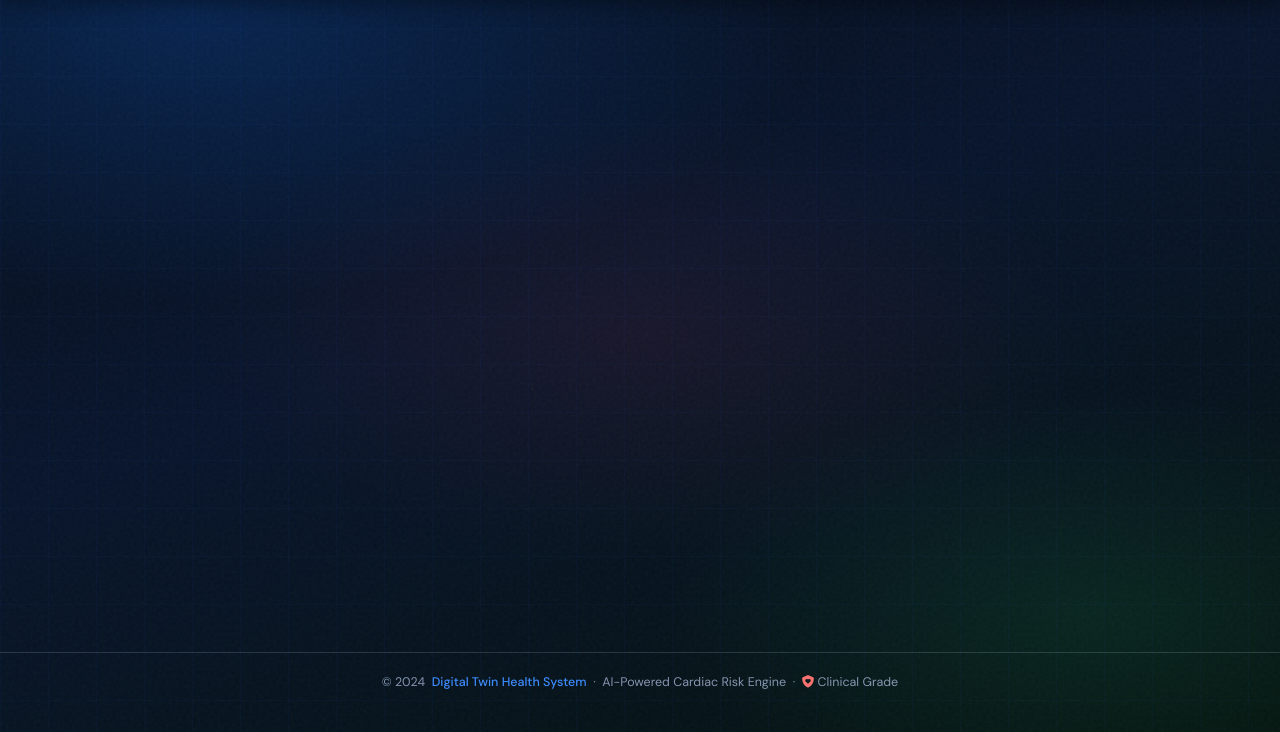
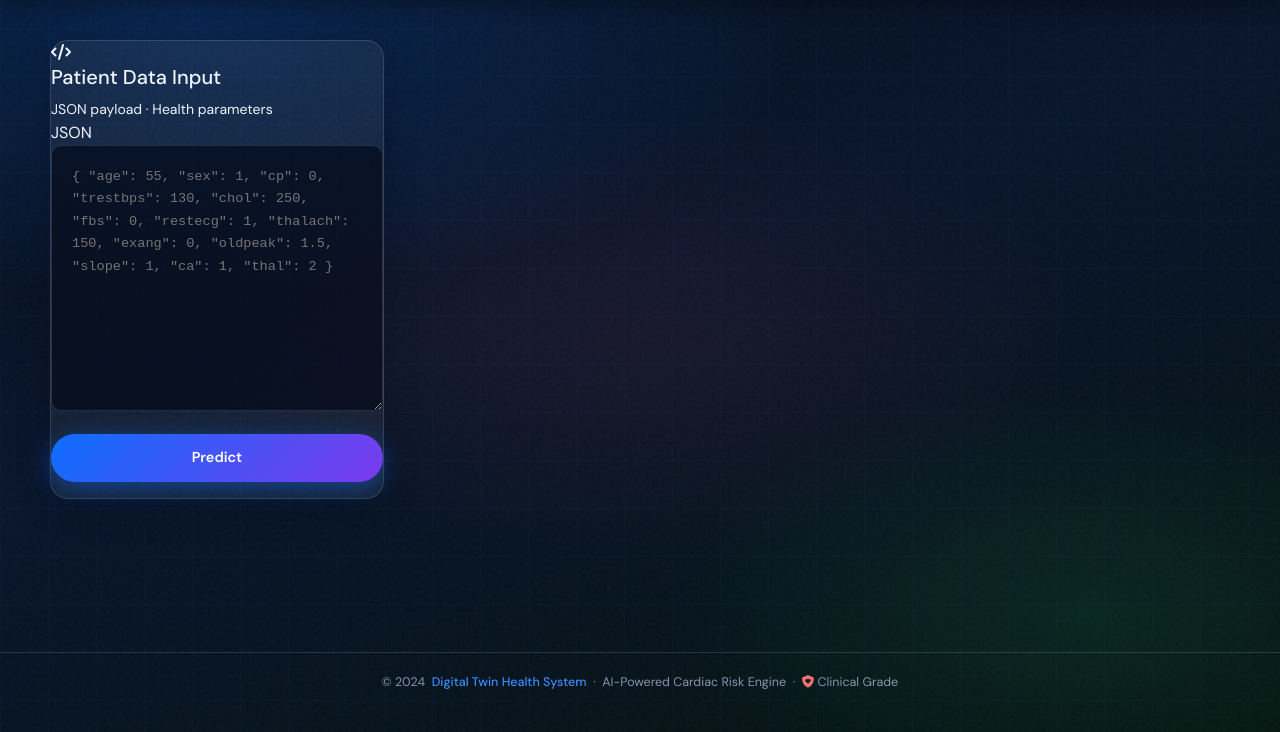
Before and after one commit to abhi-patil-10/SpamShield-AI, a Flask app: page / in a window 1280 px wide. Shown: the part 68-800 px from the top of the page. Run offline with Flask 3, Linux system fonts and the light colour scheme; parts of the project's set-up code (start-up, migrations or seed data) failed here and were passed over; some libraries are stand-ins or nearby versions.

Commit message:
Made UI working and values are updating now

```diff
--- a/backend/app.py
+++ b/backend/app.py
@@ -19,7 +19,7 @@ def predict():
     prediction  = 0
     health_score = 0
     if request.method == "POST":
-        data = request.form.get("data")
+        data = request.form.get("json_input")
         json_data = json.loads(data)
 
          # Convert input to array
--- a/backend/templates/base.html
+++ b/backend/templates/base.html
@@ -505,8 +505,43 @@
 
   <!-- ── Page content ───────────────────────────────────── -->
   <main class="page-wrapper">
+    {% block content %}{% endblock %}
+
     <div class="dashboard-container">
-      {% block content %}{% endblock %}
+        <div class="col-lg-5 fade-up delay-1" , style="display:flex">
+    <div class="glass-card input-panel h-100", style="margin-right: 30px">
+      <div class="input-header">
+        <div class="icon"><i class="fa-solid fa-code"></i></div>
+        <div>
+          <h5>Patient Data Input</h5>
+          <small>JSON payload · Health parameters</small>
+        </div>
+      </div>
+
+      <form method="POST" action="/predict" id="predictForm">
+        <div class="editor-wrapper mb-3">
+          <div class="editor-topbar">
+            <span class="dot r"></span>
+            <span class="dot y"></span>
+            <span class="dot g"></span>
+            <span class="editor-lang">JSON</span>
+          </div>
+          <textarea
+            class="code-area"
+            name="json_input"
+            id="json_input"
+            rows="10"
+            placeholder='{ "age": 55, "sex": 1, "cp": 0, "trestbps": 130, "chol": 250, "fbs": 0, "restecg": 1, "thalach": 150, "exang": 0, "oldpeak": 1.5, "slope": 1, "ca": 1, "thal": 2 }'
+
+          >{{ request.form.get('json_input', '') }}</textarea>
+          <input type="submit" value="Predict" class="btn-dts btn-dts-primary w-100 mt-3" id="predictBtn">
+        </div>
+
+
+        <!-- <input value="Predict" type="submit" class="btn-dts btn-dts-primary w-100" id="predictBtn" onclick="startLoading()"> -->
+
+        <!-- </input> -->
+
     </div>
   </main>
 
```
Also changed, not shown: backend/templates/predict.html (+5 -5 lines).
